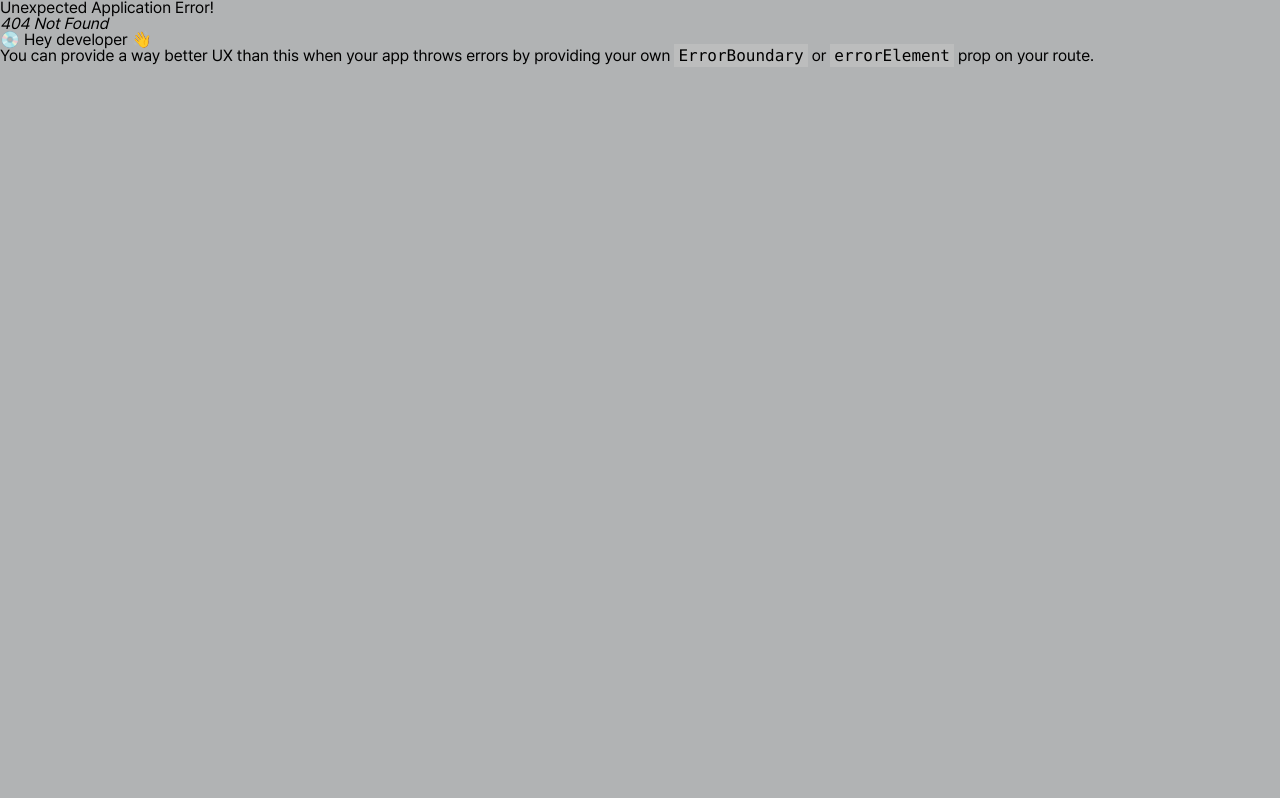
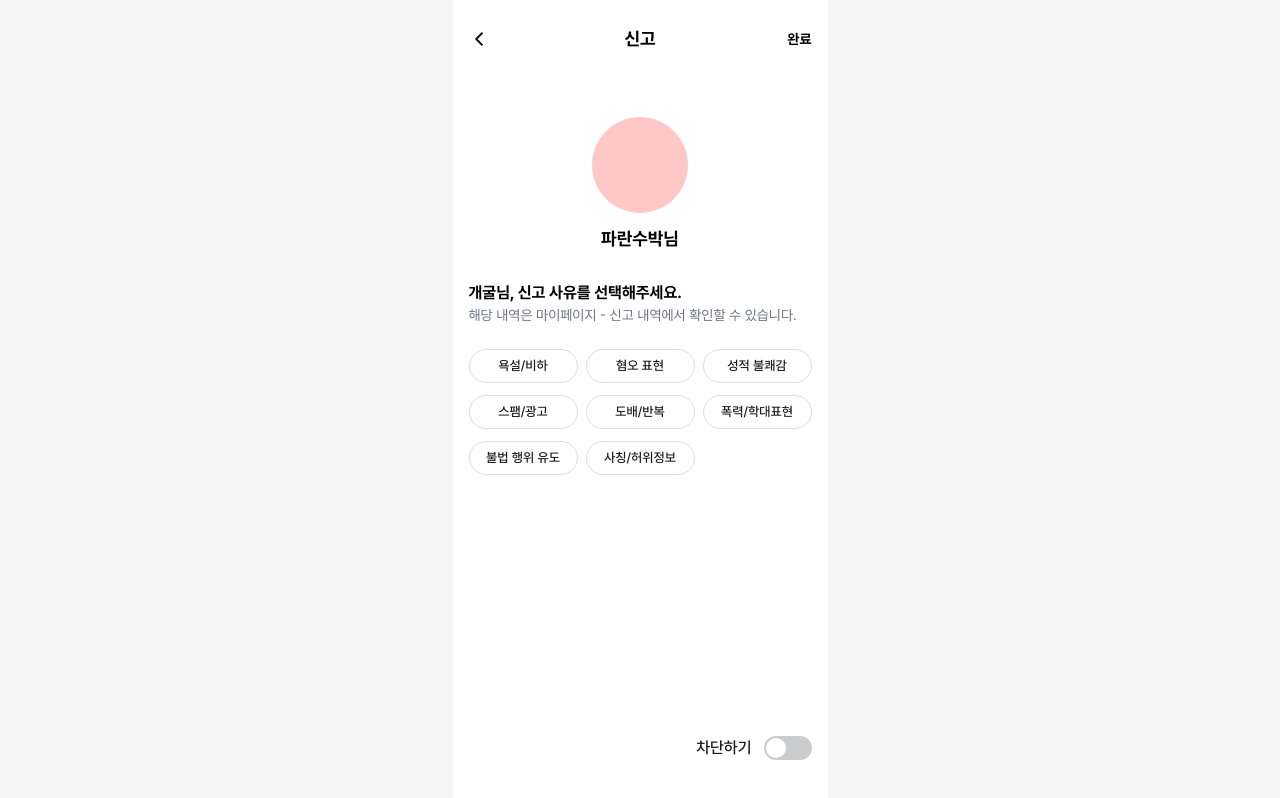
Before and after one commit to soksak-letter/soksak-Front, a React (Vite) app: page /letter/report in a window 1280 px wide. Before the commit this address had no page. Built offline with nearby package versions, Linux system fonts and the light colour scheme.

Commit message:
[#18] style: 프로필 박스,텍스트,그리드,신고 사유 토글 구현

```diff
--- a/src/Router.tsx
+++ b/src/Router.tsx
@@ -6,6 +6,7 @@ import LetterCarouselTestPage from './pages/LetterCarouselTestPage';
 import AppShellWithTab from './layouts/AppShellWithTab';
 
 import Homepage from './pages/Homepage';
+import LetterReportPage from './pages/LetterReportPage';
 
 const router = createBrowserRouter([
   {
@@ -17,6 +18,7 @@ const router = createBrowserRouter([
         element: <AppShellLayout />,
         children: [
           // { path: 'onboarding/topic-select', element: <OnboardingTopicSelectPage /> }
+          {path:'letter/report',element:<LetterReportPage/>}
         ],
       },
 
--- /dev/null
+++ b/src/pages/LetterReportPage.tsx
@@ -0,0 +1,85 @@
+import BackHeader from "@/components/common/headers/BackHeader";
+import { SelectButton } from "@/components/common/SelectButton";
+import ToggleSwitch from "@/components/common/ToggleSwitch";
+import { useState } from "react";
+
+const LetterReportPage=()=>{
+    // 선택된 신고 사유들을 관리하는 상태 (배열)
+  const [selectedReasons, setSelectedReasons] = useState<string[]>([]);
+  // 차단하기 토글 상태 (boolean)
+  const [isBlocked, setIsBlocked] = useState(false);
+    const reasons = [
+    "욕설/비하", "혐오 표현", "성적 불쾌감",
+    "스팸/광고", "도배/반복", "폭력/학대표현",
+    "불법 행위 유도", "사칭/허위정보"
+  ];
+  // 사유 선택 토글 핸들러
+  const handleReasonToggle = (reason: string) => {
+    setSelectedReasons((prev) =>
+      prev.includes(reason)
+        ? prev.filter((r) => r !== reason) // 이미 있으면 제거
+        : [...prev, reason] // 없으면 추가
+    );
+  };
+
+    return(
+        <div className="w-[375px] h-screen relative mx-auto">
+            <div>
+                <div className="flex justify-center items-center h-[77px]" >
+                    <BackHeader title='신고' rightElement='완료'/>  {/*  헤더 */}
+                </div>
+                <div>  {/* 프로필 영역 */}
+                    <div className="flex flex-col items-center mt-10 mb-8">
+                        <div className="w-24 h-24 bg-[#FFC8C6] rounded-full mb-3"></div>
+                        <span className="font-bold text-lg">파란수박님</span>
+                    </div>
+                </div>
+
+
+                <div className="px-4">
+                                        {/* 안내 문구 */}
+                    <div className="mb-6">
+                        <h2 className="text-m font-bold mb-1">개굴님, 신고 사유를 선택해주세요.</h2>
+                        <p className="text-sm text-gray-500">
+                        해당 내역은 마이페이지 - 신고 내역에서 확인할 수 있습니다.
+                        </p>
+                    </div>
+                    {/* 신고 사유 버튼 그리드 */}
+                    <div className="grid grid-cols-3 gap-y-3 gap-x-2 mb-8 place-items-center">
+                        {reasons.map((reason) => {
+                            const isSelected = selectedReasons.includes(reason);
+                            return (
+                            <SelectButton
+                                key={reason}
+                                selected={isSelected}
+                                onClick={() => handleReasonToggle(reason)}
+                                className="!w-full !h-[34px] !text-[13px] !px-3 " // 그리드 칸에 꽉 차게 하려면 추가, 아니면 제거
+                            >
+                                {reason}
+                            </SelectButton>
+                            );
+                        })}
+                    </div>
+                </div>
+
+            </div>
+
+
+
+
+            <div className="absolute bottom-5 right-4 flex justify-end items-center mb-5">
+                <span className="mr-3 font-medium text-[#171717]">차단하기</span>
+                <ToggleSwitch
+                checked={isBlocked}
+                onCheckedChange={setIsBlocked}
+                className={!isBlocked ? "!bg-[#CBCCCD]" : ""}
+                />
+            </div>
+
+
+        </div>
+
+    );
+
+}
+export default LetterReportPage
```
